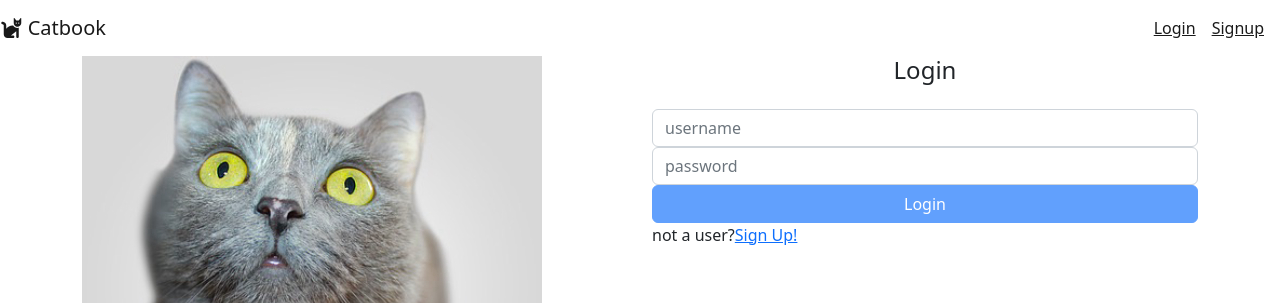
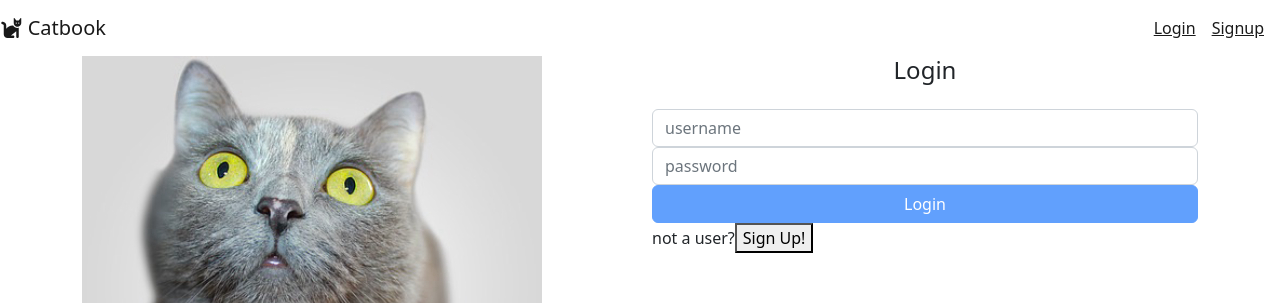
Before and after one commit to leofrio/catbook, an Angular app in the folder catbook/: page /home in a window 1280 px wide. Shown: the top 303 px of the page. Built offline with nearby package versions, Linux system fonts and the light colour scheme.

Commit message:
half working components change

```diff
--- a/catbook/data/db.json
+++ b/catbook/data/db.json
@@ -42,9 +42,9 @@
     }
   ],
   "loggedUser": {
-    "userName": "verma",
-    "password": "Leonardo01@",
-    "fname": "dddasasdsaasdsasad",
-    "email": "leo@12123.com"
+    "userName": "leofrio",
+    "password": "12345678",
+    "fname": "leonardo",
+    "email": "leofrio1@gmail.com"
   }
 }
--- a/catbook/src/app/app.module.ts
+++ b/catbook/src/app/app.module.ts
@@ -4,6 +4,7 @@ import { BrowserModule } from '@angular/platform-browser';
 import { FontAwesomeModule } from '@fortawesome/angular-fontawesome';
 import { AppRoutingModule } from './app-routing.module';
 import { AppComponent } from './app.component';
+import { AnimalsModule } from './components/animals/animals.module';
 import { HomeModule } from './components/home/home.module';
 import { FooterModule } from './components/template/footer/footer.module';
 import { HeaderModule } from './components/template/header/header.module';
@@ -13,6 +14,7 @@ import { HeaderModule } from './components/template/header/header.module';
   imports: [
     BrowserModule,
     HomeModule,
+    AnimalsModule,
     AppRoutingModule,
     HttpClientModule,
     FontAwesomeModule,
--- a/catbook/src/app/components/animals/animals-routing.module.ts
+++ b/catbook/src/app/components/animals/animals-routing.module.ts
@@ -4,7 +4,7 @@ import { AnimalsListComponent } from './animals-list/animals-list.component';
 
 const routes: Routes = [
   {
-    path: '',
+    path: 'animals',
     component: AnimalsListComponent,
   },
 ];
--- a/catbook/src/app/components/home/home.component.html
+++ b/catbook/src/app/components/home/home.component.html
@@ -8,7 +8,14 @@
       />
     </div>
     <div class="col-md-6">
-      <router-outlet></router-outlet>
+      <app-login
+        *ngIf="displayLogin && !displaySignup"
+        (gotoSignup)="goToSignup($event)"
+      ></app-login>
+      <app-signup
+        *ngIf="displaySignup && !displayLogin"
+        (goToLogin)="goToLogin($event)"
+      ></app-signup>
     </div>
   </div>
 </div>
--- a/catbook/src/app/components/home/home.component.ts
+++ b/catbook/src/app/components/home/home.component.ts
@@ -7,6 +7,16 @@ import { Component, OnInit } from '@angular/core';
 })
 export class HomeComponent implements OnInit {
   constructor() {}
+  displayLogin: boolean = true;
+  displaySignup: boolean = false;
+  goToLogin(event: boolean) {
+    this.displaySignup = !event;
+    this.displayLogin = event;
+  }
+  goToSignup(event: boolean) {
+    this.displayLogin = !event;
+    this.displaySignup = event;
+  }
 
   ngOnInit(): void {}
 }
--- a/catbook/src/app/components/home/login/login.component.html
+++ b/catbook/src/app/components/home/login/login.component.html
@@ -37,4 +37,4 @@
     Login
   </button>
 </form>
-<p>not a user?<a [routerLink]="['signup']">Sign Up!</a></p>
+<p>not a user?<button (click)="changeComponent()">Sign Up!</button></p>
--- a/catbook/src/app/components/home/login/login.component.ts
+++ b/catbook/src/app/components/home/login/login.component.ts
@@ -1,4 +1,4 @@
-import { Component, OnInit } from '@angular/core';
+import { Component, EventEmitter, OnInit, Output } from '@angular/core';
 import { Router } from '@angular/router';
 import { LocalstorageService } from '../../services/localstorage/localstorage.service';
 import { authenticationService } from './services/authentication/authentication.service';
@@ -16,6 +16,11 @@ export class LoginComponent implements OnInit {
     private router: Router,
     private localstorageService: LocalstorageService
   ) {}
+  @Output() gotoSignup: EventEmitter<boolean> = new EventEmitter<boolean>();
+
+  changeComponent() {
+    this.gotoSignup.emit(true);
+  }
 
   login(): void {
     //laoding=true
--- a/catbook/src/app/components/home/signup/signup.component.html
+++ b/catbook/src/app/components/home/signup/signup.component.html
@@ -122,4 +122,4 @@
     </button>
   </div>
 </form>
-<p>Already a user?<a [routerLink]="['']">Login!</a></p>
+<p>Already a user?<button (click)="changeComponent()">Login!</button></p>
--- a/catbook/src/app/components/home/signup/signup.component.ts
+++ b/catbook/src/app/components/home/signup/signup.component.ts
@@ -1,4 +1,4 @@
-import { Component, OnInit } from '@angular/core';
+import { Component, EventEmitter, OnInit, Output } from '@angular/core';
 import { FormBuilder, FormGroup, Validators } from '@angular/forms';
 import { Router } from '@angular/router';
 import { User } from '../../models/user';
@@ -19,7 +19,11 @@ export class SignupComponent implements OnInit {
     private signUpService: SingupService,
     private router: Router
   ) {}
+  @Output() goToLogin: EventEmitter<boolean> = new EventEmitter<boolean>();
 
+  changeComponent() {
+    this.goToLogin.emit(true);
+  }
   signUp(): void {
     const newUser = this.newUserForm.getRawValue() as User;
     this.signUpService.registerNewUser(newUser).subscribe((res) => {
```
Also changed, not shown: catbook/src/app/components/home/home-routing.module.ts (+0 -10 lines), 1 other file (tests, documents, lock files or other folders).
